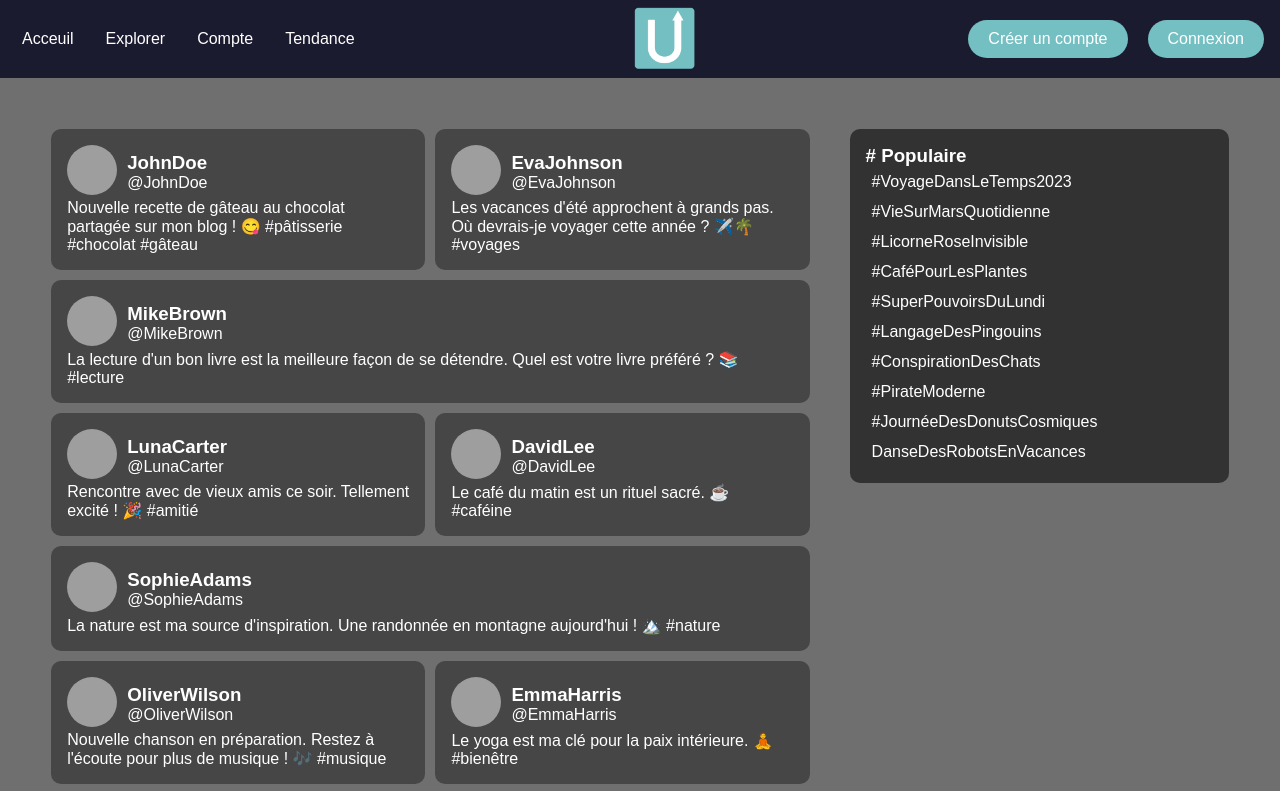
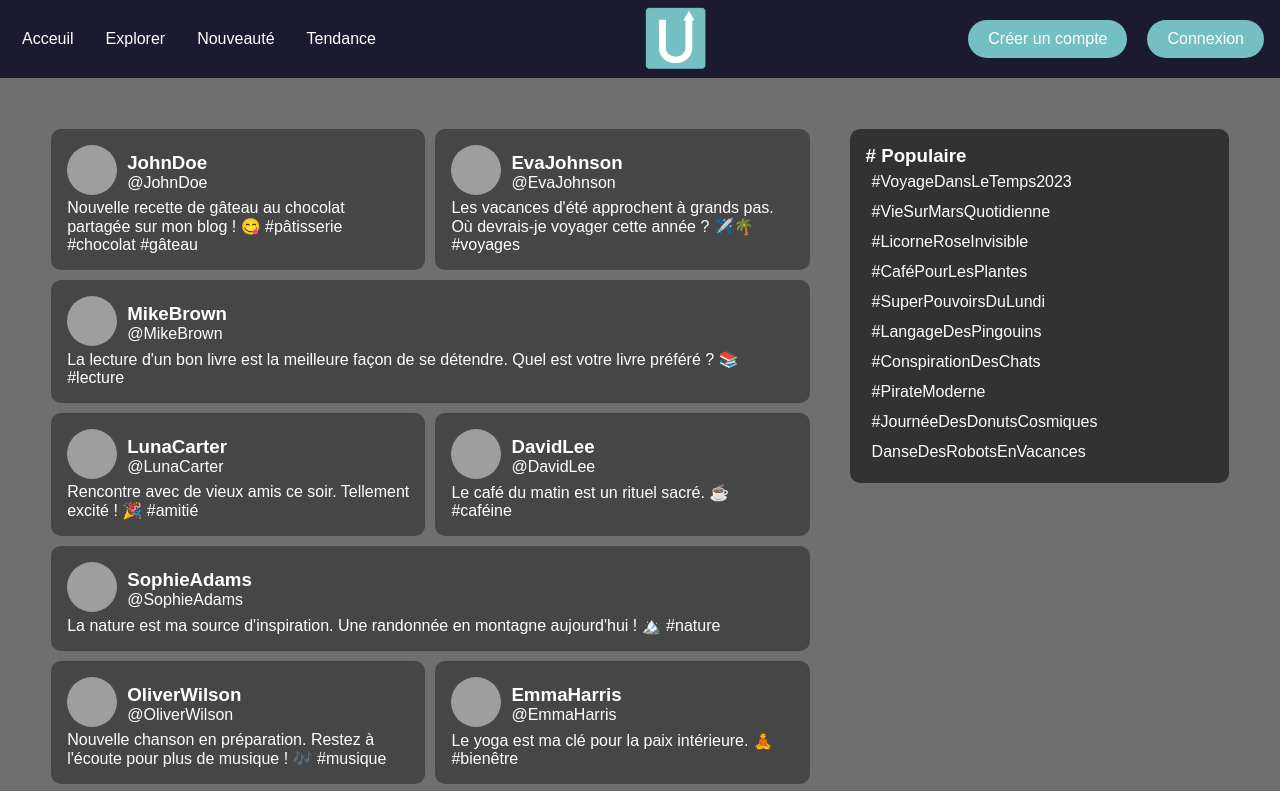
Before and after one commit to DimitriZindovic/Layout-Grid-CSS, a plain HTML site: page index.html in a window 1280 px wide. Shown: the top 791 px of the page. Drawn offline with Linux system fonts and the light colour scheme; grey boxes are pictures that could not be loaded.

Commit message:
:hammer: UPDATE index.html and style.css

```diff
--- a/index.html
+++ b/index.html
@@ -11,7 +11,7 @@
       <ul>
         <li>Acceuil</li>
         <li>Explorer</li>
-        <li>Compte</li>
+        <li>Nouveauté</li>
         <li>Tendance</li>
       </ul>
       <img src="logo-socialup.png" alt="logo-socialup" />
--- a/style.css
+++ b/style.css
@@ -14,7 +14,7 @@ nav {
   display: flex;
   justify-content: space-between;
   align-items: center;
-  background-color: rgb(27, 27, 48);
+  background-color: rgb(27, 26, 48);
   padding-inline: 1rem;
 }
 
```
